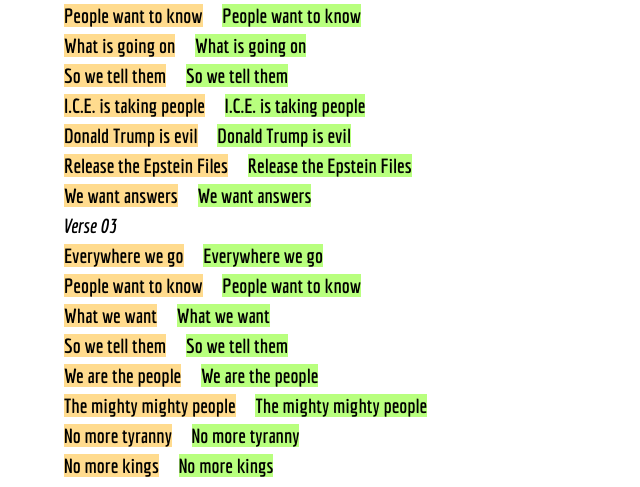
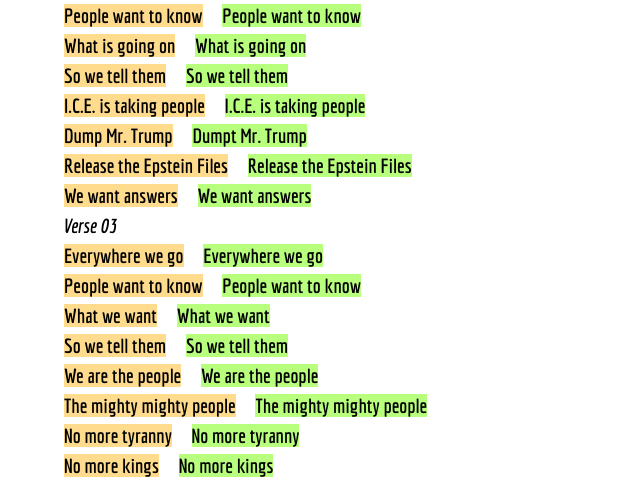
Before and after one commit to ATRA-USA/ATRA, a plain HTML site: page chants.html in a window 1280 px wide. Shown: the part 1881-2368 px from the top of the page, without its empty margins (0-640 px from the left). Drawn offline with Linux system fonts and the light colour scheme.

Commit message:
Update chants.html
got rid of evil

```diff
--- a/chants.html
+++ b/chants.html
@@ -108,8 +108,8 @@
                     <span class="txt-response">So we tell them</span><br />
                     <span class="txt-call">I.C.E. is taking people</span><span class="txt-indent"></span>
                     <span class="txt-response">I.C.E. is taking people</span><br />
-                    <span class="txt-call">Donald Trump is evil</span><span class="txt-indent"></span>
-                    <span class="txt-response">Donald Trump is evil</span><br />
+                    <span class="txt-call">Dump Mr. Trump</span><span class="txt-indent"></span>
+                    <span class="txt-response">Dumpt Mr. Trump</span><br />
                     <span class="txt-call">Release the Epstein Files</span><span class="txt-indent"></span>
                     <span class="txt-response">Release the Epstein Files</span><br />
                     <span class="txt-call">We want answers</span><span class="txt-indent"></span>
```
